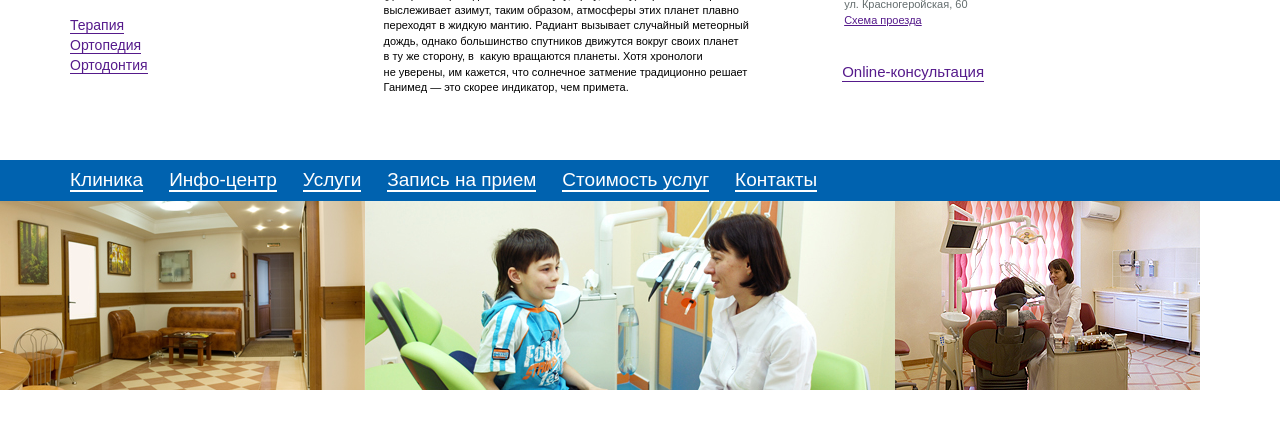
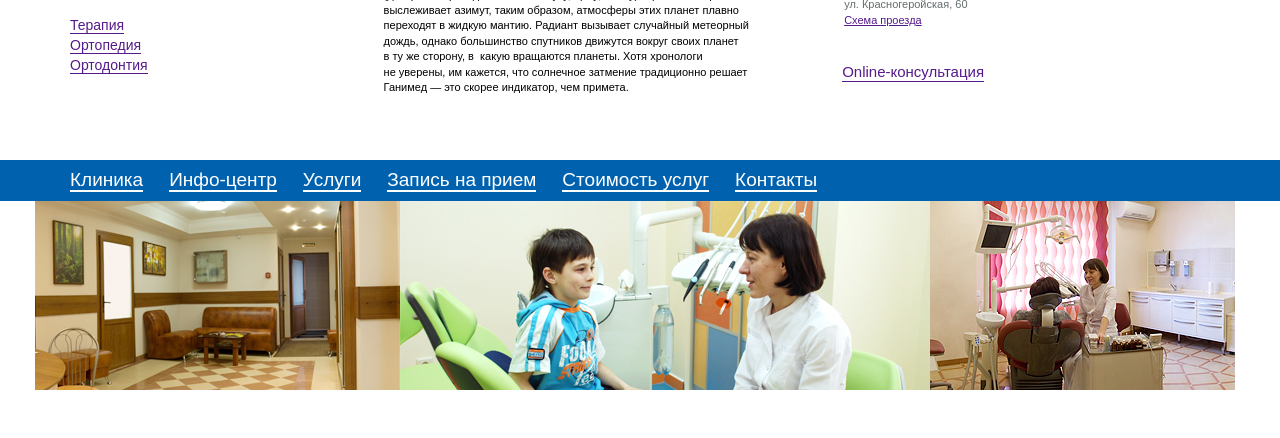
Before and after one commit to Ledyanoy/st-clinic, a website: page index.html in a window 1280 px wide. Shown: the part 180-618 px from the top of the page. Drawn offline with Linux system fonts and the light colour scheme.

Commit message:
22.11.17 wrapper for photos

```diff
--- a/index.html
+++ b/index.html
@@ -46,7 +46,7 @@
               <li class="menu-list__item"><a href="" class="menu-list__link">Контакты</a></li>
             </ul>
           </nav>
-          <ul class="photos">
+          <ul class="photos page__wrapper page__wrapper--photo">
             <li class="photos__item photos__item--hall"><img src="pictures/first.jpg" alt="Холл" class="photos__picture"></li>
             <li class="photos__item photos__item--boy"><img src="pictures/second.jpg" alt="Мальчик" class="photos__picture"></li>
             <li class="photos__item photos__item--work"><img src="pictures/third.jpg" alt="Работа" class="photos__picture"></li>
--- a/styles/page.scss
+++ b/styles/page.scss
@@ -10,6 +10,9 @@
       margin-right: auto;
       padding-right: 10px;
       padding-left: 70px;
+      &--photo {
+      padding-left: 0px;
+      }
     }
     &__item {
       display: inline-block;
```
Also changed, not shown: styles.css.
